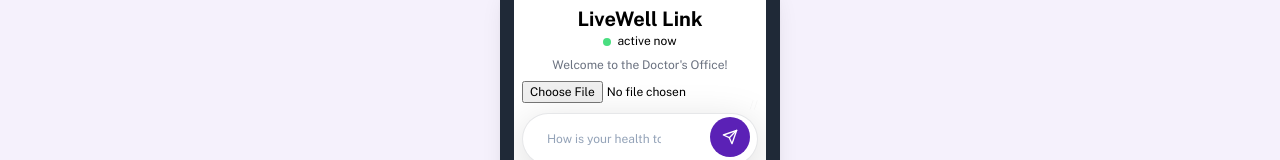
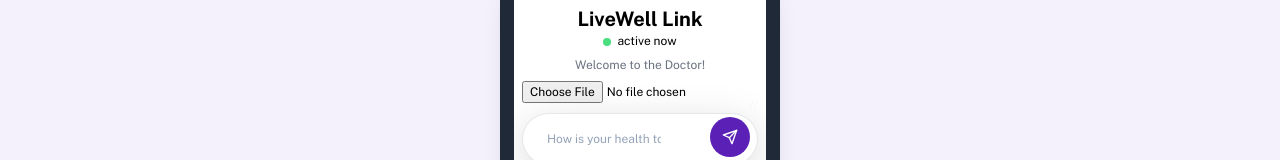
Before and after one commit to crystal-valdez/livewell-chatbotapp, a Next.js app: page /livewell_link in a window 1280 px wide. Shown: the part 153-313 px from the top of the page. Built offline with nearby package versions, Linux system fonts and the light colour scheme.

Commit message:
fixing formatting errors

```diff
--- a/app/livewell_link/page.tsx
+++ b/app/livewell_link/page.tsx
@@ -1,15 +1,12 @@
 import { ChatWindow } from "@/components/ChatWindow";
-import StatusBar from '@/components/StatusBar';
+import StatusBar from "@/components/StatusBar";
 
-//named to to like ChatBot
-
-// components/ChatInterface.tsx
-import React from 'react';
+import React from "react";
 
 const ChatInterface = () => {
   const EmptyStateComponent = (
     <div className="object-bottom text-center text-gray-500">
-      Welcome to the Doctor's Office!
+      Welcome to the Doctor!
     </div>
   );
   return (
@@ -36,13 +33,6 @@
             emptyStateComponent={EmptyStateComponent}
           />
         </div>
-
-       {/* <img
-              src="images/doctor-avatar.png"
-              className="h-12 w-12 rounded-full"
-              /> */}
-
-
       </div>
     </div>
   );
```
